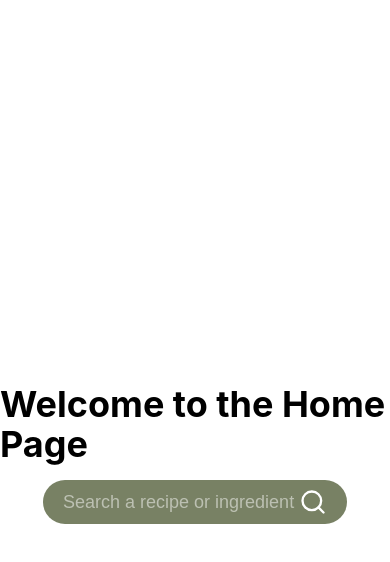
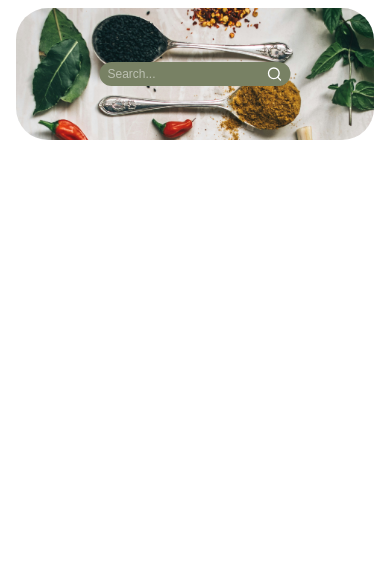
Before and after one commit to igerrits13/RecipesApp, a React (Vite) app in the folder Frontend/: page / in a window 390 px wide. Shown: the top 562 px of the page. Built offline with nearby package versions, Linux system fonts and the light colour scheme.

Commit message:
feat(frontend): create hero component
- create shared hero component
- adjust searchbar component to be responsive

```diff
--- a/Frontend/package.json
+++ b/Frontend/package.json
@@ -11,11 +11,13 @@
   },
   "dependencies": {
     "@tailwindcss/vite": "^4.3.3",
+    "axios": "^1.18.1",
     "lucide-react": "^1.25.0",
     "react": "^19.2.7",
     "react-dom": "^19.2.7",
     "react-router-dom": "^7.18.1",
-    "tailwindcss": "^4.3.3"
+    "tailwindcss": "^4.3.3",
+    "zustand": "^5.0.14"
   },
   "devDependencies": {
     "@eslint/js": "^10.0.1",
--- a/Frontend/src/App.tsx
+++ b/Frontend/src/App.tsx
@@ -14,7 +14,7 @@ import NotFoundView from "./pages/NotFoundView";
 
 function App() {
   return (
-    <div className="py-8 sm:px-6 lg:px-16 mx-auto">
+    <div className="py-2 px-4 md:py-4 md:px-8 lg:py-6 lg:px-12 mx-auto">
       <Routes>
         <Route path="/" element={<HomeView />} />
         <Route path="/recipe" element={<RecipeView />} />
--- /dev/null
+++ b/Frontend/src/components/Hero.tsx
@@ -0,0 +1,18 @@
+interface HeroProps {
+  backgroundImage?: string;
+  children: React.ReactNode;
+}
+
+// Hero component that accepts children as props
+export default function Hero({ backgroundImage, children }: HeroProps) {
+  return (
+    <div className="relative flex h-full w-full rounded-4xl overflow-hidden max-h-[60vh]">
+      <img
+        className="w-full object-cover inset-0"
+        src={backgroundImage}
+        alt="Hero Image"
+      />
+      {children}
+    </div>
+  );
+}
--- a/Frontend/src/components/SearchBar.tsx
+++ b/Frontend/src/components/SearchBar.tsx
@@ -1,16 +1,31 @@
-import { useState } from "react";
+import { useEffect, useState } from "react";
 
 import { Search } from "lucide-react";
 
+// SearchBar component allows users to input a search query and submit it to perform a search
 export default function SearchBar() {
   const [searchQuery, setSearchQuery] = useState("");
+  const [width, setWidth] = useState<number>(
+    typeof window !== "undefined" ? window.innerWidth : 0,
+  );
+
+  // Add an event listener to update the width state when the window is resized
+  useEffect(() => {
+    if (typeof window !== "undefined") {
+      const handleResize = () => setWidth(window.innerWidth);
+      window.addEventListener("resize", handleResize);
+      return () => window.removeEventListener("resize", handleResize);
+    }
+  });
 
   return (
-    <div className="flex items-center gap-1 rounded-full color-sage-olive-500 py-2 px-5">
+    <div className="flex items-center gap-1 rounded-full color-sage-olive-500 py-1 px-2 sm:py-2 sm:px-4 font-body text-xs md:text-sm lg:text-base xl:text-lg">
       <input
-        className="grow text-white font-body-18 focus:outline-none"
+        className="grow text-white focus:outline-none"
         type="text"
-        placeholder="Search a recipe or ingredient..."
+        placeholder={
+          width > 480 ? "Search a recipe or ingredient..." : "Search..."
+        }
         value={searchQuery}
         onChange={(e) => setSearchQuery(e.target.value)}
       />
@@ -18,7 +33,7 @@ export default function SearchBar() {
         className="cursor-pointer"
         onClick={() => console.log("Search query:", searchQuery)}
       >
-        <Search className="h-7 w-7 text-white " />
+        <Search className="h-4 w-4 lg:h-6 lg:w-6 text-white " />
       </button>
     </div>
   );
--- a/Frontend/src/index.css
+++ b/Frontend/src/index.css
@@ -1,8 +1,7 @@
 @import "tailwindcss";
 
-.font-body-18 {
+.font-body {
   font-family: "Source Sans 3", sans-serif;
-  font-size: 18px;
 }
 
 .text-ink-black-100 {
--- a/Frontend/src/pages/HomeView.tsx
+++ b/Frontend/src/pages/HomeView.tsx
@@ -1,10 +1,18 @@
 import SearchBar from "../components/SearchBar";
+import Hero from "../components/Hero";
+
+import HeroImage from "../assets/images/heroImg.jpg";
 
 export default function HomeView() {
+  const children = (
+    <div className="absolute min-w-1/2 md:min-w-1/3 xl:min-w-1/4 top-1/2 left-1/2 -translate-x-1/2 -translate-y-1/2">
+      {<SearchBar />}
+    </div>
+  );
+
   return (
-    <div className="flex flex-col items-center justify-center h-screen">
-      <h1 className="text-4xl font-bold mb-4">Welcome to the Home Page</h1>
-      <SearchBar />
+    <div className="flex flex-col">
+      <Hero backgroundImage={HeroImage} children={children} />
     </div>
   );
 }
```
Also changed, not shown: Frontend/src/assets/images/heroImg.jpg (added), 1 other file (tests, documents, lock files or other folders).
